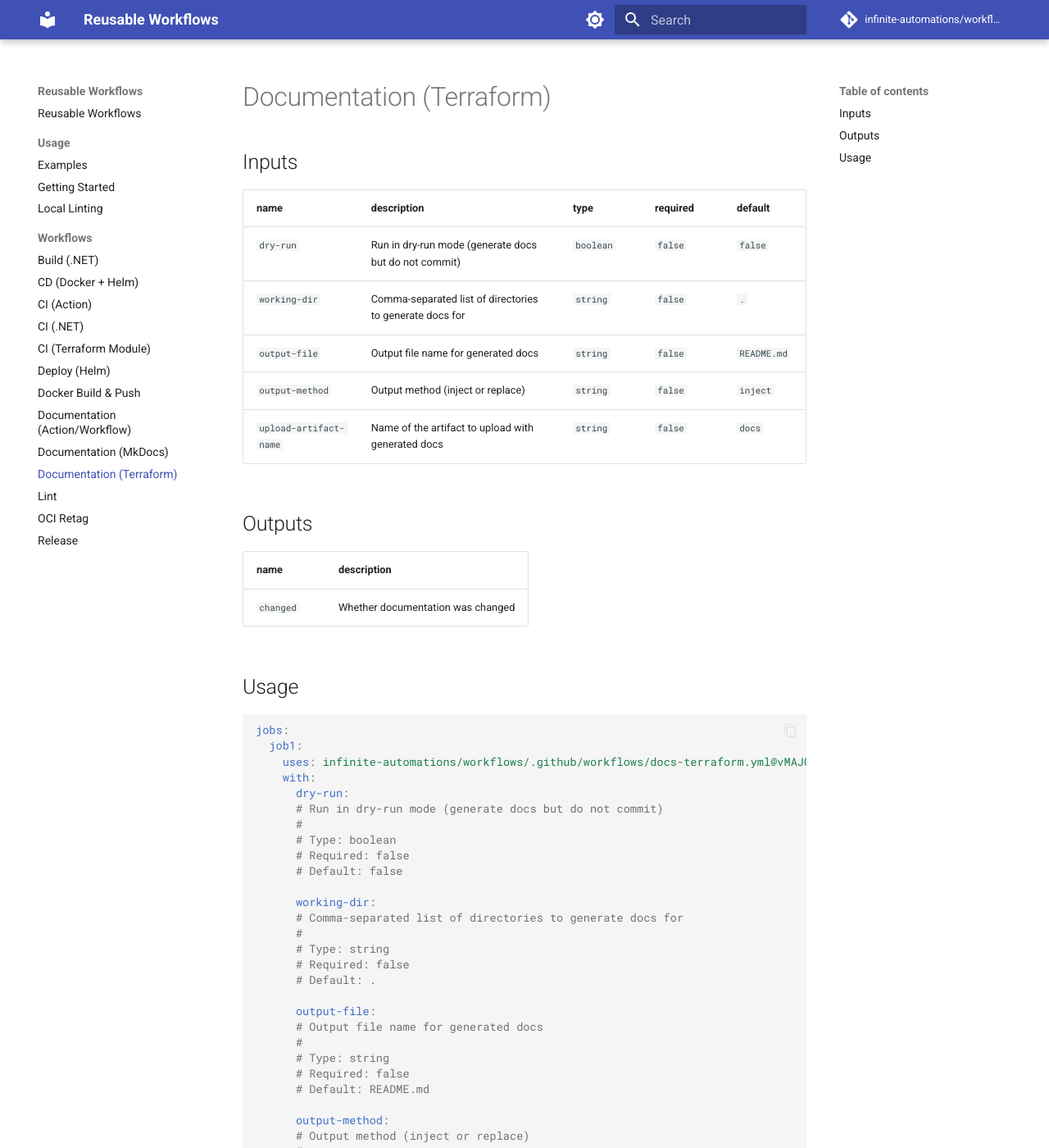
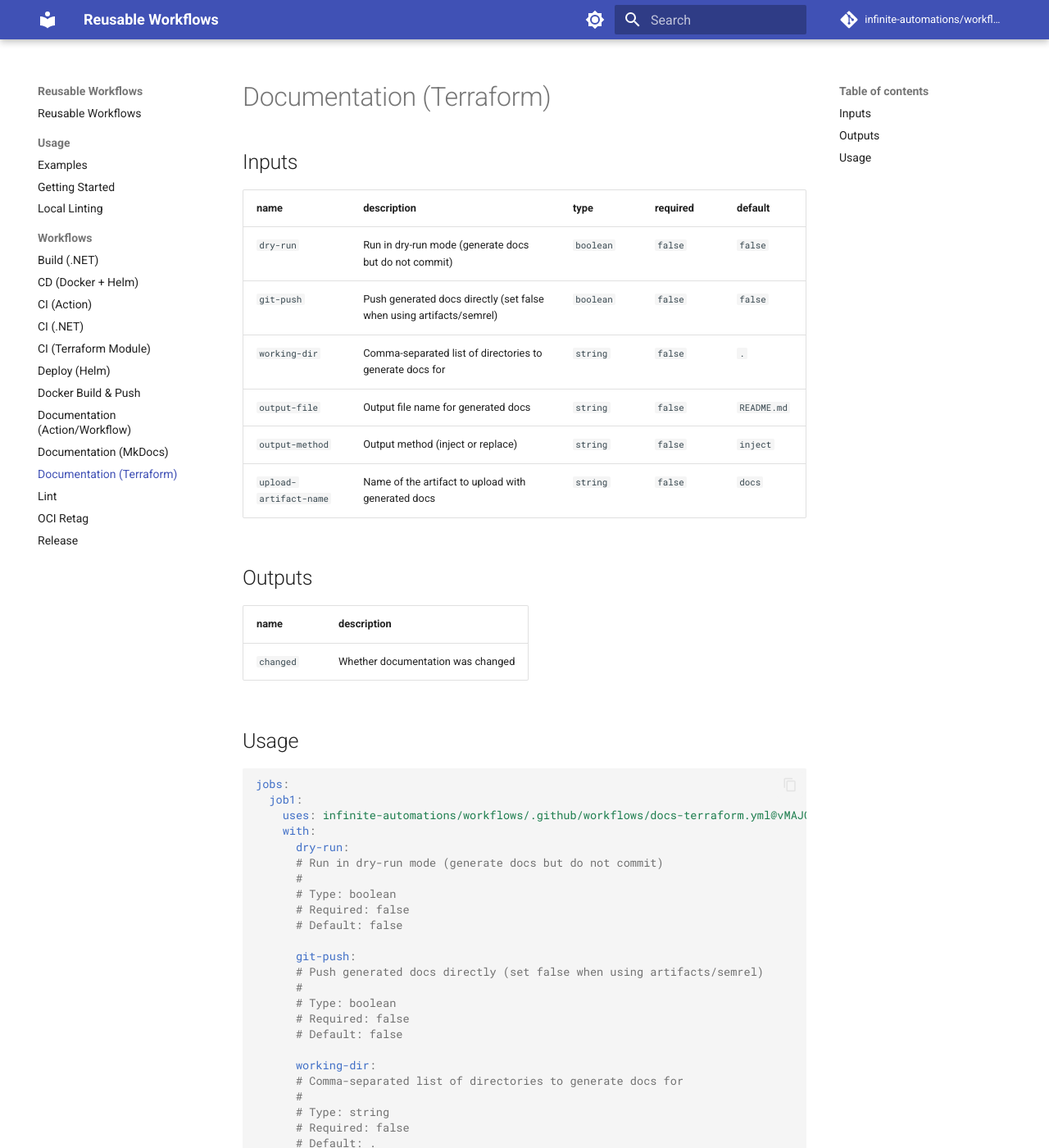
Before and after one commit to infinite-automations/workflows, an MkDocs documentation site: the page built from docs/docs/workflows/docs-terraform.md, in a window 1280 px wide and 1400 px high. Shown: the whole window at 82% size. Built offline with MkDocs 1.6.1 and Material for MkDocs 9.7.7, drawn with Linux system fonts in a browser that asks for light colours; comment, search, counter and statistics services are not loaded.

```diff
--- a/docs/docs/workflows/docs-terraform.md
+++ b/docs/docs/workflows/docs-terraform.md
@@ -5,6 +5,7 @@
 | name | description | type | required | default |
 | --- | --- | --- | --- | --- |
 | `dry-run` | <p>Run in dry-run mode (generate docs but do not commit)</p> | `boolean` | `false` | `false` |
+| `git-push` | <p>Push generated docs directly (set false when using artifacts/semrel)</p> | `boolean` | `false` | `false` |
 | `working-dir` | <p>Comma-separated list of directories to generate docs for</p> | `string` | `false` | `.` |
 | `output-file` | <p>Output file name for generated docs</p> | `string` | `false` | `README.md` |
 | `output-method` | <p>Output method (inject or replace)</p> | `string` | `false` | `inject` |
@@ -27,6 +28,13 @@ jobs:
     with:
       dry-run:
       # Run in dry-run mode (generate docs but do not commit)
+      #
+      # Type: boolean
+      # Required: false
+      # Default: false
+
+      git-push:
+      # Push generated docs directly (set false when using artifacts/semrel)
       #
       # Type: boolean
       # Required: false
```
Also changed, not shown: docs/docs/workflows/lint.md (+0 -7 lines), CHANGELOG.md (added).
